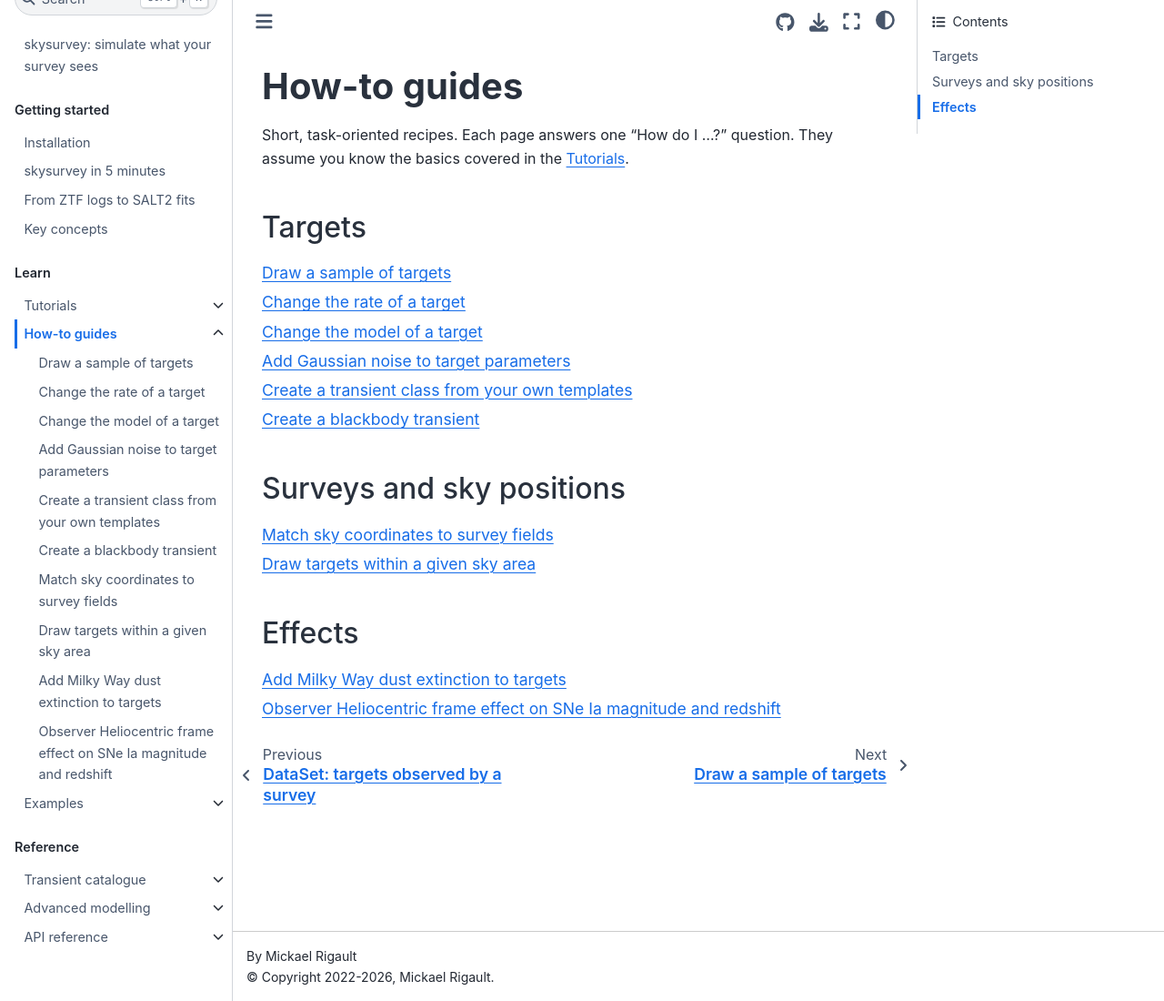
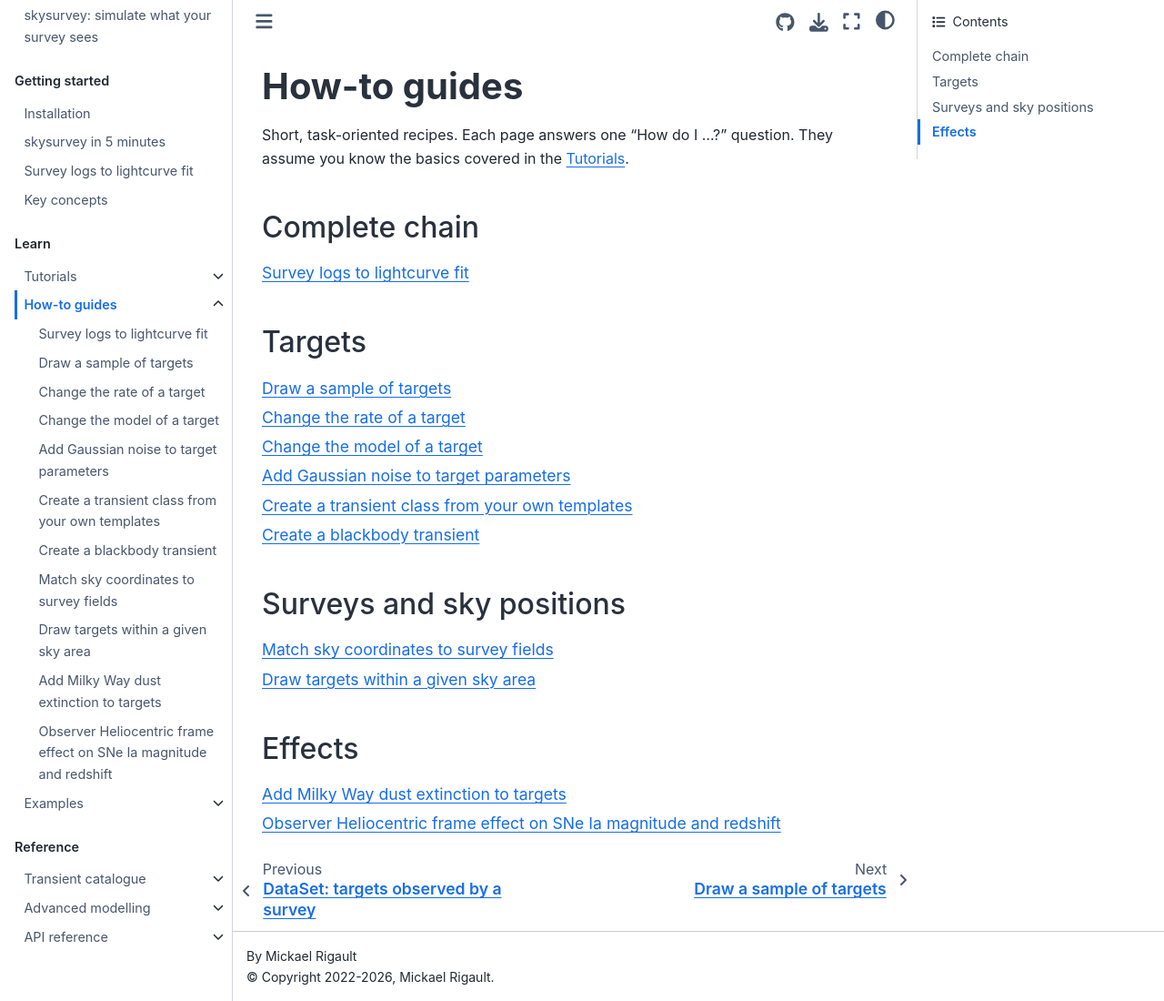
Before and after one commit to MickaelRigault/skysurvey, a Sphinx documentation site: the page built from docs/howto/index.rst, in a window 1280 px wide and 1100 px high. Shown: the whole window at 91% size. Built offline with Sphinx 7.4.7 and the Sphinx Book theme 1.1.4, drawn with Linux system fonts in a browser that asks for light colours; pages that are not in the unit, such as notebooks, are missing from menus.

Commit message:
docs: rename the tutorial "Survey logs to lightcurve fit" and list it in the how-to guides
Co-Authored-By: Claude Opus 5.5 <noreply@anthropic.com>

```diff
--- a/docs/howto/index.rst
+++ b/docs/howto/index.rst
@@ -3,6 +3,14 @@ How-to guides
 
 Short, task-oriented recipes. Each page answers one "How do I ...?" question.
 They assume you know the basics covered in the :doc:`../quickstart/index`.
+
+Complete chain
+--------------
+
+.. toctree::
+   :maxdepth: 1
+
+   ../quickstart/simulate_and_fit
 
 Targets
 -------
--- a/docs/index.rst
+++ b/docs/index.rst
@@ -188,7 +188,7 @@ Where to go next
 
       An end-to-end simulation in five minutes.
 
-   .. grid-item-card:: :octicon:`pulse;1.5em;sd-mr-1` Simulate and fit
+   .. grid-item-card:: :octicon:`pulse;1.5em;sd-mr-1` Survey logs to lightcurve fit
       :link: quickstart/simulate_and_fit
       :link-type: doc
 
```
Also changed, not shown: docs/quickstart/simulate_and_fit.ipynb.
